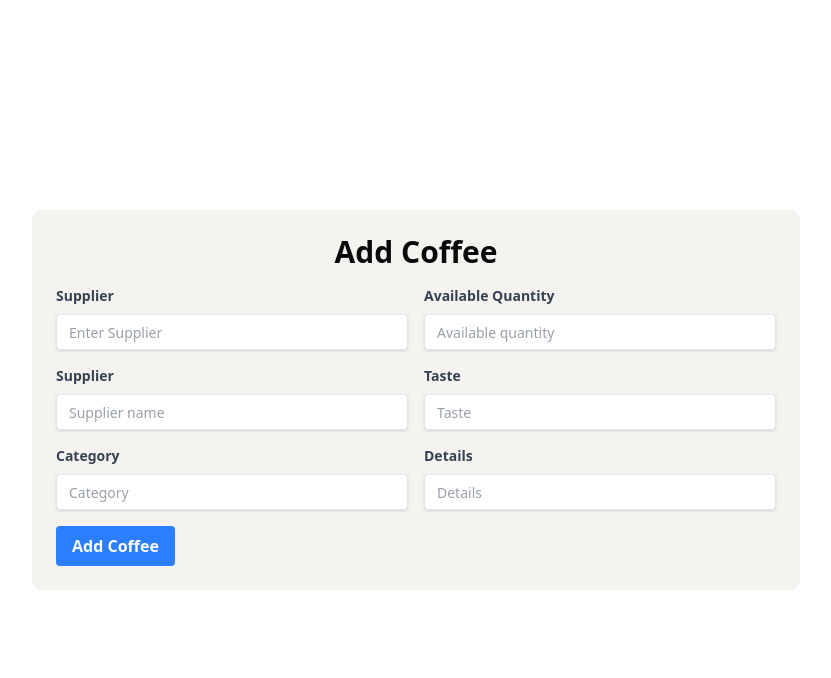
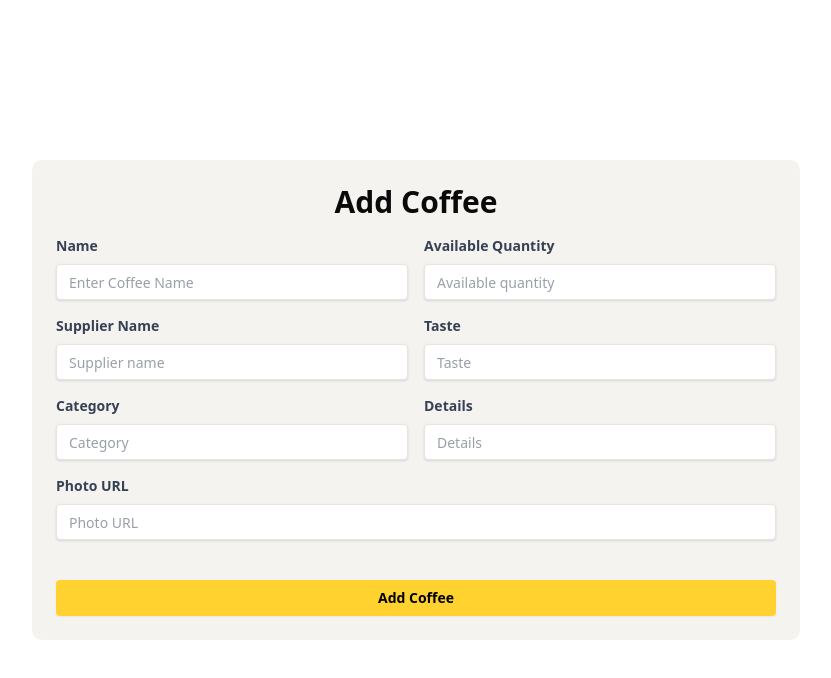
Before and after one commit to rahul3507/Coffee-Store, a React (Vite) app in the folder Coffee-Store-Client/: page /add-coffee in a window 1280 px wide. Shown: the top 678 px of the page, without its empty margins (224-1055 px from the left). Built offline with nearby package versions, Linux system fonts and the light colour scheme.

Commit message:
feat: enhance AddCoffee form with photo URL input and update button styling

```diff
--- a/Coffee-Store-Client/src/Pages/AddCoffee.jsx
+++ b/Coffee-Store-Client/src/Pages/AddCoffee.jsx
@@ -2,6 +2,7 @@
 
 import React from "react";
 import { Input } from "../components/ui/input";
+import { Button } from "../components/ui/button";
 
 const AddCoffee = () => {
   return (
@@ -17,12 +18,12 @@ const AddCoffee = () => {
                 className="block text-gray-700 text-sm font-bold mb-2"
                 htmlFor="name"
               >
-                Supplier
+                Name
               </label>
               <Input
                 type="text"
                 id="name"
-                placeholder="Enter Supplier"
+                placeholder="Enter Coffee Name"
                 className="shadow  appearance-none bg-white border rounded w-full py-2 px-3 text-gray-700 leading-tight focus:outline-none focus:shadow-outline"
               />
             </div>
@@ -50,7 +51,7 @@ const AddCoffee = () => {
                 className="block text-gray-700 text-sm font-bold mb-2"
                 htmlFor="supplier"
               >
-                Supplier
+                Supplier Name
               </label>
               <Input
                 type="text"
@@ -109,12 +110,32 @@ const AddCoffee = () => {
             </div>
           </div>
 
-          <button
-            type="submit"
-            className="bg-blue-500 hover:bg-blue-700 text-white font-bold py-2 px-4 rounded focus:outline-none focus:shadow-outline"
-          >
-            Add Coffee
-          </button>
+          {/* form photo url row */}
+          <div className="grid grid-cols-1  gap-4">
+            <div className="mb-4">
+              <label
+                className="block text-gray-700 text-sm font-bold mb-2"
+                htmlFor="photoUrl"
+              >
+                Photo URL
+              </label>
+              <Input
+                type="text"
+                id="photoUrl"
+                placeholder="Photo URL"
+                className="shadow  appearance-none bg-white border rounded w-full py-2 px-3 text-gray-700 leading-tight focus:outline-none focus:shadow-outline"
+              />
+            </div>
+          </div>
+
+          <div className="flex items-center justify-center mt-6">
+            <Button
+              type="submit"
+              className="w-full bg-amber-300 hover:bg-amber-400 text-black  font-bold py-2 px-4 rounded focus:outline-none focus:shadow-outline"
+            >
+              Add Coffee
+            </Button>
+          </div>
         </form>
       </div>
     </div>
--- a/Coffee-Store-Client/src/components/ui/button.jsx
+++ b/Coffee-Store-Client/src/components/ui/button.jsx
@@ -7,7 +7,7 @@ import { cva } from "class-variance-authority";
 import { cn } from "@/lib/utils";
 
 const buttonVariants = cva(
-  "inline-flex items-center justify-center gap-2 whitespace-nowrap rounded-md text-sm font-medium transition-all disabled:pointer-events-none disabled:opacity-50 [&_svg]:pointer-events-none [&_svg:not([class*='size-'])]:size-4 shrink-0 [&_svg]:shrink-0 outline-none focus-visible:border-ring focus-visible:ring-ring/50 focus-visible:ring-[3px] aria-invalid:ring-destructive/20 dark:aria-invalid:ring-destructive/40 aria-invalid:border-destructive",
+  "inline-flex items-center cursor-pointer justify-center gap-2 whitespace-nowrap rounded-md text-sm font-medium transition-all disabled:pointer-events-none disabled:opacity-50 [&_svg]:pointer-events-none [&_svg:not([class*='size-'])]:size-4 shrink-0 [&_svg]:shrink-0 outline-none focus-visible:border-ring focus-visible:ring-ring/50 focus-visible:ring-[3px] aria-invalid:ring-destructive/20 dark:aria-invalid:ring-destructive/40 aria-invalid:border-destructive",
   {
     variants: {
       variant: {
```
